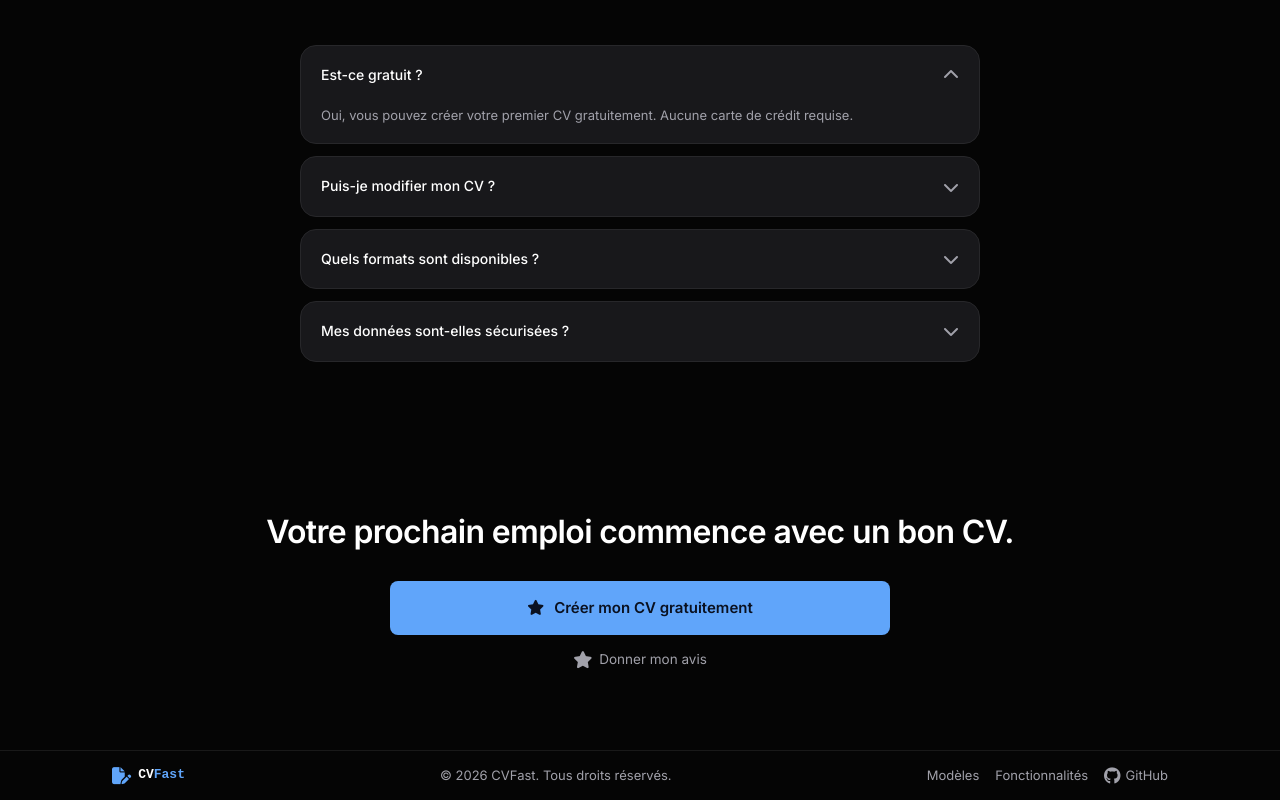
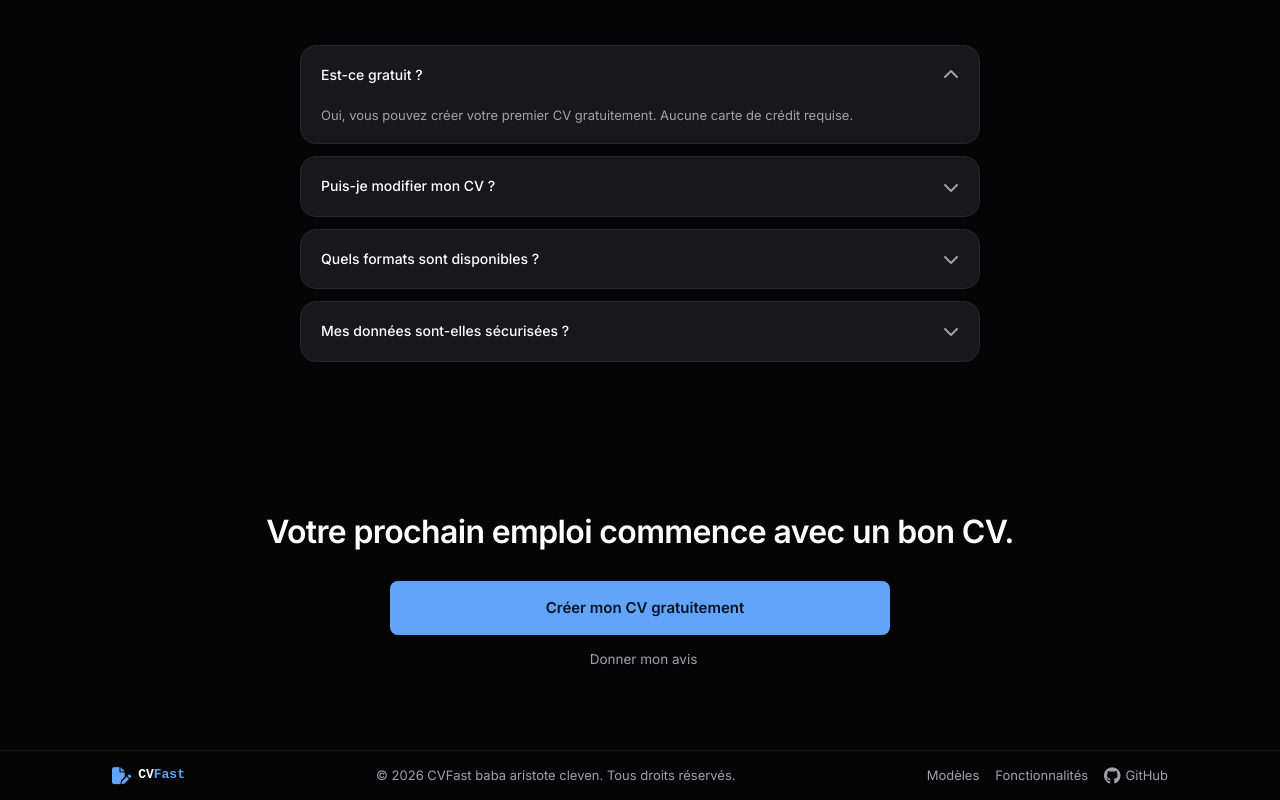
Before and after one commit to babacleven/CvRapide, a Next.js app in the folder cvbuilder/: page / in a window 1280 px wide. Shown: the part 3052-3852 px from the top of the page. Built offline with nearby package versions, Linux system fonts and the light colour scheme.

Commit message:
Supprimer les icônes d'étoiles dans le bouton de création de CV et le bouton de retour d'avis, et mettre à jour le texte de copyright dans le pied de page.

```diff
--- a/cvbuilder/app/page.tsx
+++ b/cvbuilder/app/page.tsx
@@ -535,7 +535,7 @@ export default function LandingPage() {
           <div className="conteneur">
             <h2 className="cta-titre">Votre prochain emploi commence avec un bon CV.</h2>
             <a href="/builder" className="bouton-principal">
-              <i className="fa-solid fa-star"></i>
+              <i className=""></i>
               Créer mon CV gratuitement
             </a>
             <div className="cta-avis">
@@ -543,7 +543,7 @@ export default function LandingPage() {
                 className="lien-secondaire"
                 onClick={() => setModalOpen(true)}
               >
-                <i className="fa-solid fa-star"></i>
+                <i className=""></i>
                 Donner mon avis
               </button>
             </div>
@@ -571,7 +571,7 @@ export default function LandingPage() {
                     <i
                       className={
                         value <= (hoverRating || rating)
-                          ? "fa-solid fa-star"
+                          ? ""
                           : "fa-regular fa-star"
                       }
                     ></i>
@@ -645,7 +645,7 @@ export default function LandingPage() {
               CV<span style={{ color: "var(--color-primary)" }}>Fast</span>
             </span>
           </div>
-          <p>&copy; 2026 CVFast. Tous droits réservés.</p>
+          <p>&copy; 2026 CVFast  baba aristote cleven. Tous droits réservés.</p>
           <div className="footer-liens">
             <a href="#templates">Modèles</a>
             <a href="#features">Fonctionnalités</a>
```
